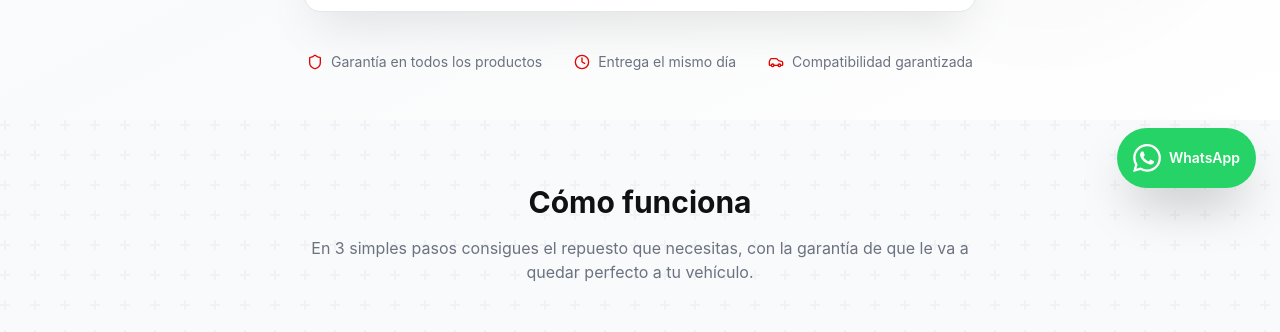
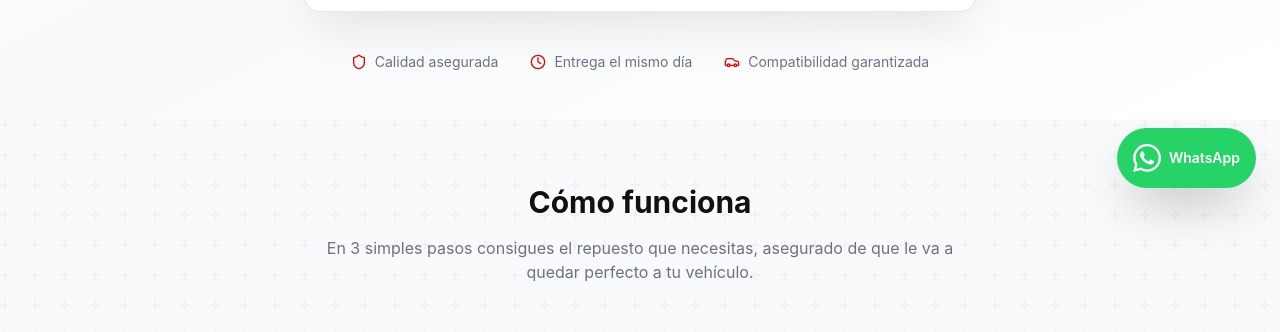
Before and after one commit to RepuestoHoy/RepuestoHoy, a Next.js app: page / in a window 1280 px wide. Shown: the part 588-920 px from the top of the page. Built offline with nearby package versions, Linux system fonts and the light colour scheme; no server answers.

Commit message:
fix: eliminar todas las referencias a garantía, reemplazar por calidad asegurada/durabilidad

```diff
--- a/app/admin/productos/nuevo/page.tsx
+++ b/app/admin/productos/nuevo/page.tsx
@@ -161,7 +161,7 @@ export default function NuevoProductoPage() {
                 onChange={handleChange}
                 required
                 rows={3}
-                placeholder="Describe el producto: qué incluye, duración, garantía, compatibilidad..."
+                placeholder="Describe el producto: qué incluye, duración, compatibilidad..."
                 className="input"
               />
             </div>
@@ -362,7 +362,7 @@ export default function NuevoProductoPage() {
           <h3 className="font-bold text-blue-900 mb-3">💡 Tips para agregar productos</h3>
           <ul className="space-y-2 text-sm text-blue-800">
             <li>• El SKU debe ser único (no repetirse con otros productos)</li>
-            <li>• En la descripción incluye: duración, garantía, y compatibilidad exacta</li>
+            <li>• En la descripción incluye: duración y compatibilidad exacta</li>
             <li>• Precio venta siempre mayor que precio costo</li>
             <li>• Actualiza el stock cuando vendas para no vender productos agotados</li>
             <li>• Las fotos aumentan las ventas significativamente</li>
--- a/app/page.tsx
+++ b/app/page.tsx
@@ -141,7 +141,7 @@ export default function HomePage() {
           <div className="flex flex-wrap justify-center gap-8 mt-10 text-sm text-[#6B7280]">
             <div className="flex items-center gap-2">
               <Shield className="w-4 h-4 text-[#E10600]" />
-              <span>Garantía en todos los productos</span>
+              <span>Calidad asegurada</span>
             </div>
             <div className="flex items-center gap-2">
               <Clock className="w-4 h-4 text-[#E10600]" />
@@ -163,7 +163,7 @@ export default function HomePage() {
               Cómo funciona
             </h3>
             <p className="text-[#6B7280] max-w-2xl mx-auto">
-              En 3 simples pasos consigues el repuesto que necesitas, con la garantía de que le va a quedar perfecto a tu vehículo.
+              En 3 simples pasos consigues el repuesto que necesitas, asegurado de que le va a quedar perfecto a tu vehículo.
             </p>
           </div>
 
--- a/app/producto/[id]/ProductoClient.tsx
+++ b/app/producto/[id]/ProductoClient.tsx
@@ -290,7 +290,7 @@ export default function ProductoClient({ productId }: ProductoClientProps) {
             <div className="grid grid-cols-3 gap-4 pt-6 border-t border-[#E0E0E0]">
               <div className="text-center">
                 <Shield className="w-6 h-6 mx-auto mb-2 text-[#E10600]" />
-                <p className="text-xs font-medium text-[#2A2A2A]">Garantía incluida</p>
+                <p className="text-xs font-medium text-[#2A2A2A]">Calidad asegurada</p>
               </div>
               <div className="text-center">
                 <Truck className="w-6 h-6 mx-auto mb-2 text-[#E10600]" />
--- a/components/Footer.tsx
+++ b/components/Footer.tsx
@@ -23,7 +23,7 @@ export default function Footer() {
                 <Shield className="w-5 h-5 text-[#E10600]" />
               </div>
               <div>
-                <p className="font-semibold text-sm">Garantía Real</p>
+                <p className="font-semibold text-sm">Calidad Real</p>
                 <p className="text-xs text-gray-500">Cambios sin problema</p>
               </div>
             </div>
@@ -65,7 +65,7 @@ export default function Footer() {
             </div>
             <p className="text-gray-400 text-sm mb-4">
               Repuestos de calidad para tu carro con entrega el mismo día en Caracas.
-              Precios justos, garantía real.
+              Precios justos, calidad real.
             </p>
           </div>
 
--- a/lib/data.ts
+++ b/lib/data.ts
@@ -112,7 +112,7 @@ export const SAMPLE_PRODUCTS: Product[] = [
     stock: 8,
     images: [],
     compatible: [{ brand: 'Toyota', model: 'Corolla', years: '2008-2020' }],
-    features: ['Original OEM', 'Garantía 12 meses', '15,000 km duración'],
+    features: ['Original OEM', 'Alta durabilidad', '15,000 km duración'],
     sku: 'TOY-90915-YZZF1'
   }
 ]
```
